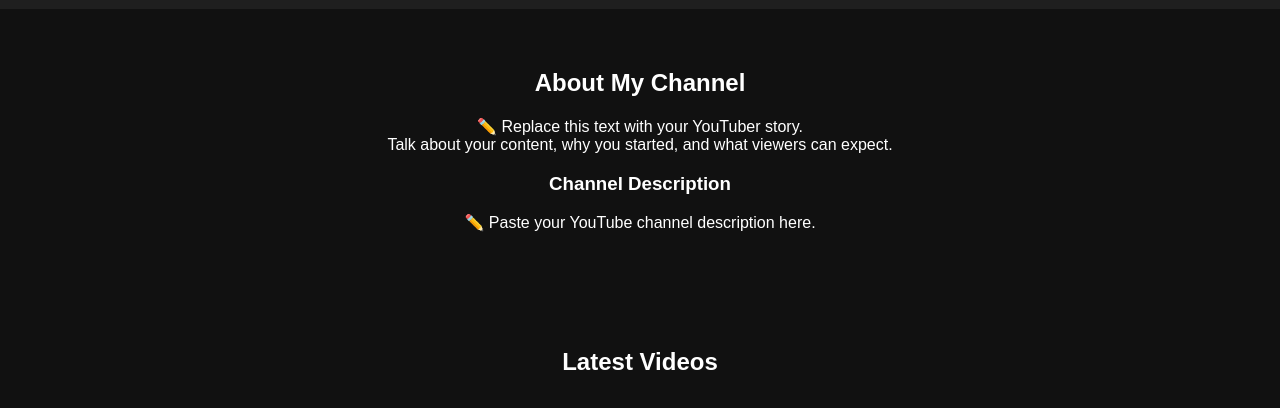
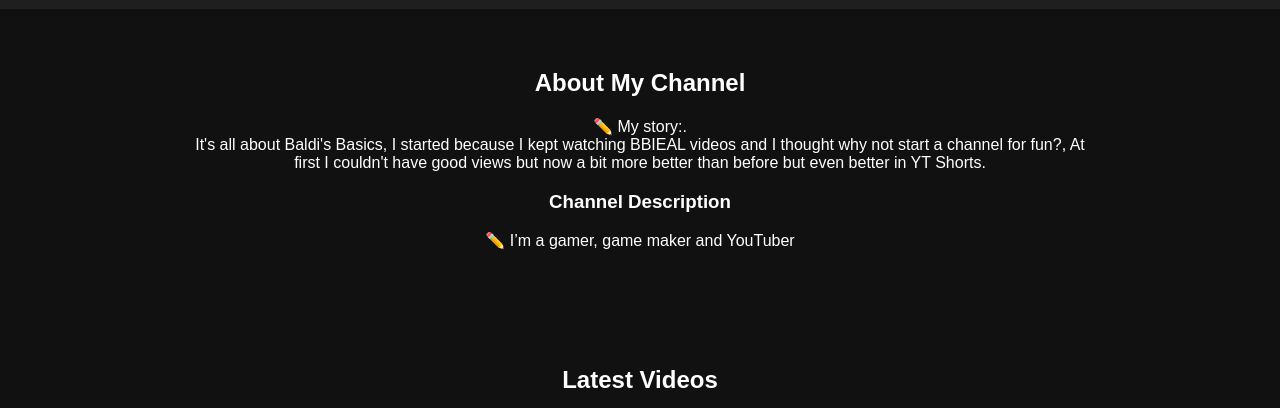
Before and after one commit to RatinMineverse/me, a plain HTML site: page index.html in a window 1280 px wide. Shown: the part 361-769 px from the top of the page. Drawn offline with Linux system fonts and the light colour scheme; grey boxes are pictures that could not be loaded.

Commit message:
Update about section and footer in index.html

```diff
--- a/index.html
+++ b/index.html
@@ -109,13 +109,13 @@
 <section id="about">
   <h2>About My Channel</h2>
   <p>
-    ✏️ Replace this text with your YouTuber story.<br>
-    Talk about your content, why you started, and what viewers can expect.
+    ✏️ My story:.<br>
+    It's all about Baldi's Basics, I started because I kept watching BBIEAL videos and I thought why not start a channel for fun?, At first I couldn't have good views but now a bit more better than before but even better in YT Shorts.
   </p>
 
   <h3>Channel Description</h3>
   <p>
-    ✏️ Paste your YouTube channel description here.
+    ✏️ I’m a gamer, game maker and YouTuber
   </p>
 </section>
 
@@ -153,7 +153,7 @@
 </section>
 
 <footer>
-  © 2026 Your Channel Name
+  © 2026 ratinmineverse
 </footer>
 
 </body>
```
